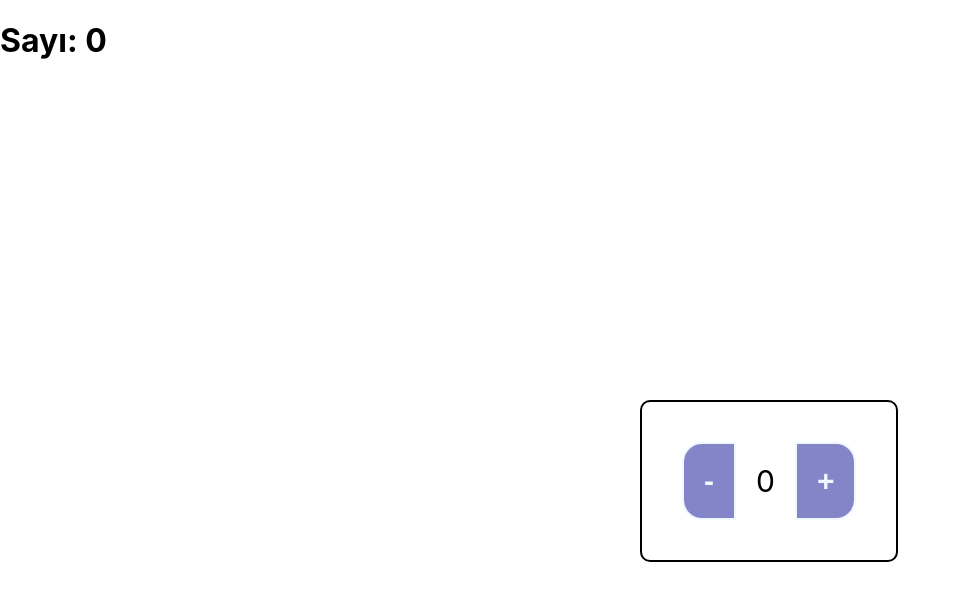
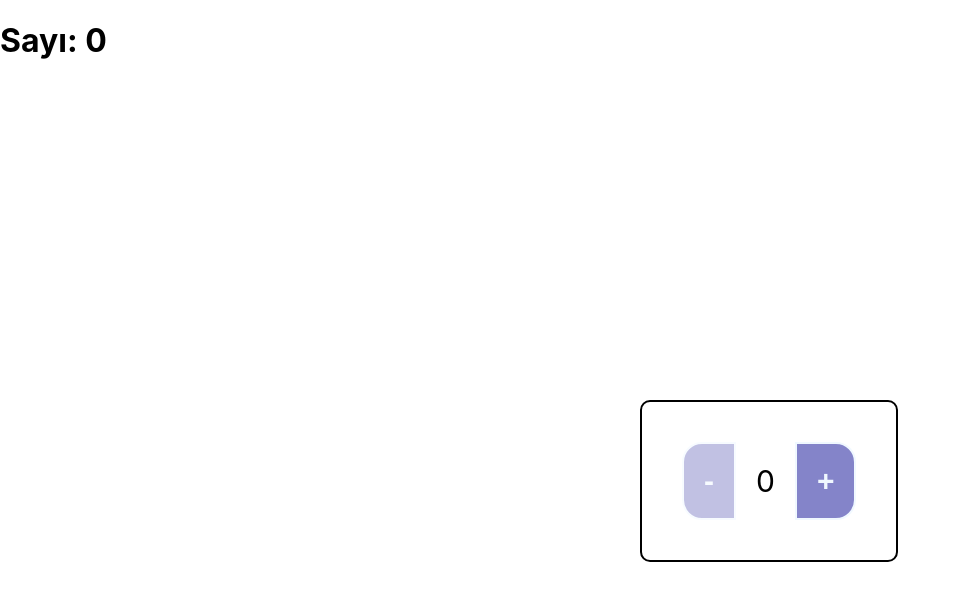
Before and after one commit to EniseAslan/add-minus-app, a React (Create React App) app: page / in a window 1280 px wide. Shown: the top 600 px of the page, without its empty margins (0-960 px from the left). Built offline with nearby package versions, Linux system fonts and the light colour scheme.

Commit message:
Quantity butonunun ayarlarının tamamlanması

```diff
--- a/src/App.css
+++ b/src/App.css
@@ -43,3 +43,8 @@
   background-size: 60px;
 
 }
+
+.left-btn:disabled{
+  opacity: 0.50;
+  pointer-events: none;
+}
--- a/src/App.js
+++ b/src/App.js
@@ -14,6 +14,9 @@ function App() {
     setCount((down) => down - 1);
   };
 
+
+
+
   return (
     <>
       <h1>
@@ -21,7 +24,7 @@ function App() {
       </h1>
       <body>
 <div class= "general">
-      <ButtonQuantity onClick={Down} innerText={"-"} className="left-btn" />
+      <ButtonQuantity onClick={Down} innerText={"-"} className="left-btn"  disabled={sayi === 0}/>
       <text class="text"> {sayi} </text>
       <ButtonQuantity onClick={Up} innerText={"+"} className="right-btn"/>
 
--- a/src/components/buttonQuantity.jsx
+++ b/src/components/buttonQuantity.jsx
@@ -5,10 +5,11 @@ const ButtonQuantity =({
   style,
   innerText,
   onClick,
-  className
+  className,
+  disabled
 })=>{
 return(
-  <button onClick={onClick} className ={className} style={style}
+  <button onClick={onClick} className ={className} style={style} disabled={disabled}
  >
   {innerText}
 
```
